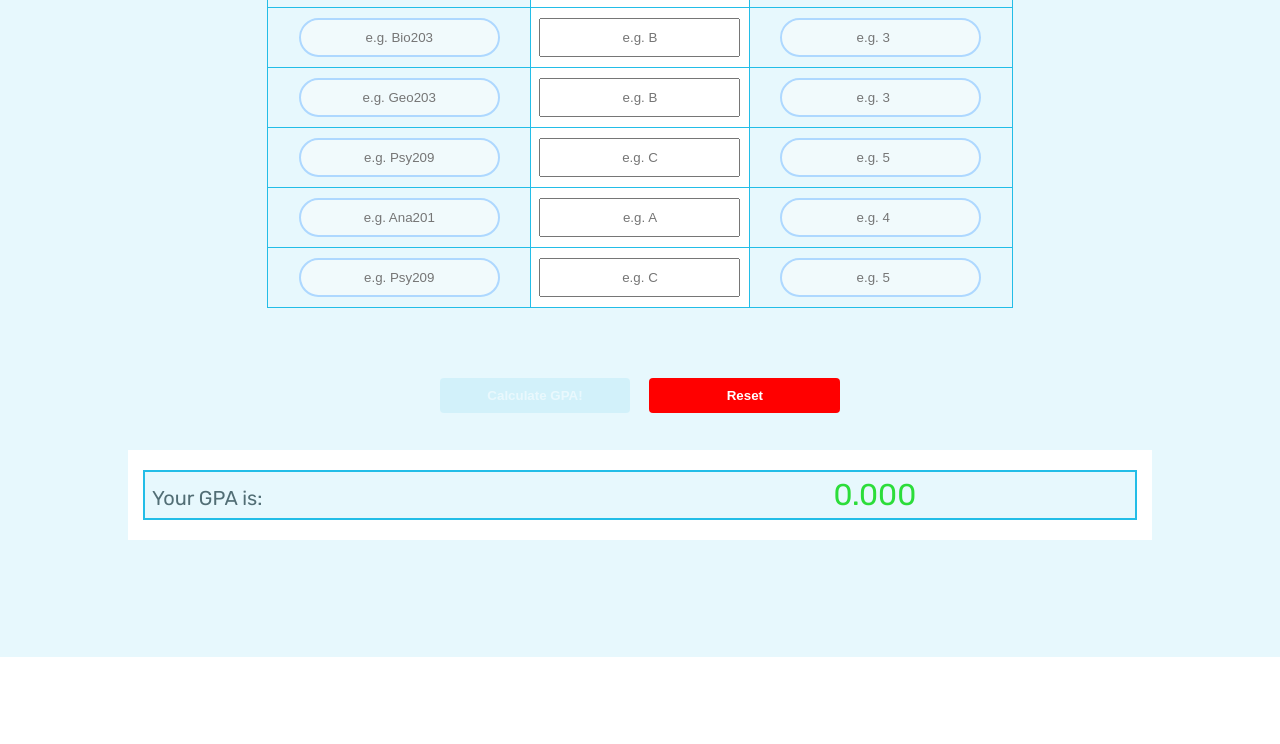
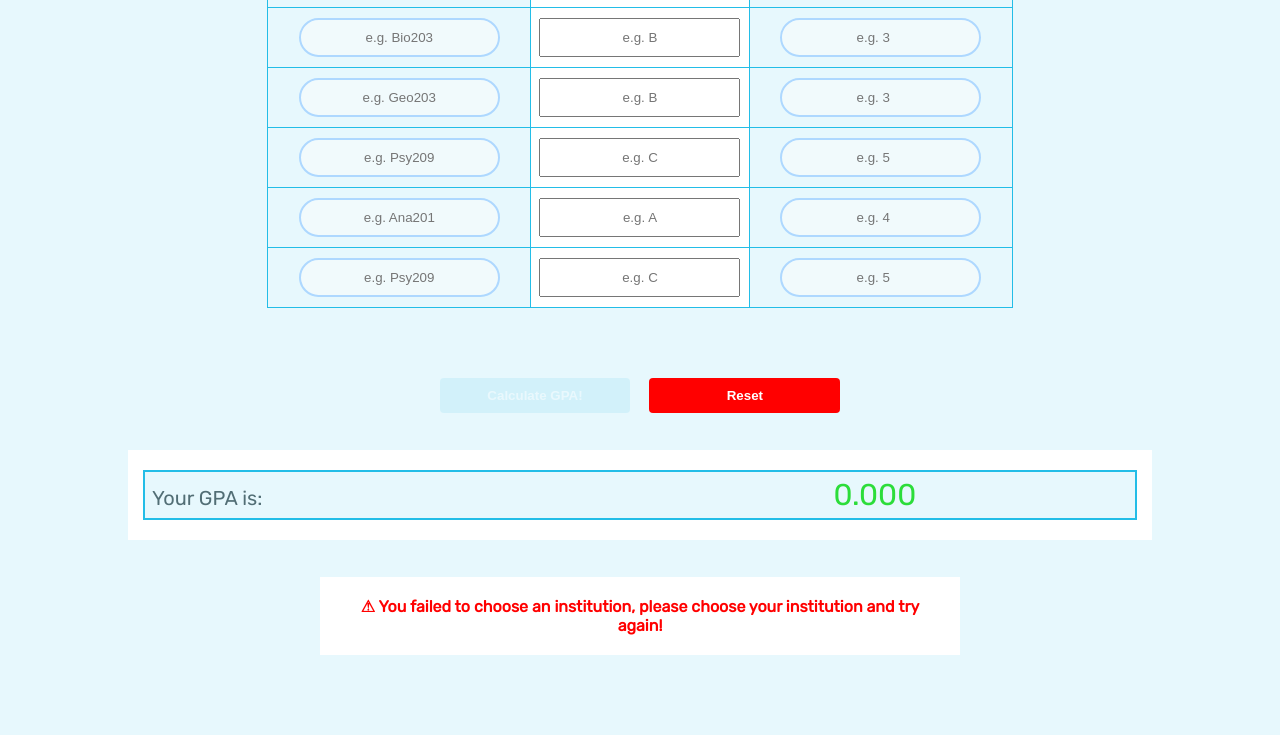
Before and after one commit to peterkariola/GPA-Calculator, a plain HTML site: page index.html in a window 1280 px wide. Both pictures are taken after typing "Sample", "Sample", "Sample", "5", "Sample", "Sample" into the empty fields and a click on the button "Calculate GPA!". Shown: the part 3275-4019 px from the top of the page. Drawn offline with Linux system fonts and the light colour scheme.

Commit message:
New Update

```diff
--- a/index.html
+++ b/index.html
@@ -203,7 +203,7 @@
            <option value="second=-semester">2nd Semester</option>
        </select>
        <select name="institution" class="form-gpa-calc institution-gpa-calc" id="">
-           <option value="">Choose Your Institution</option>
+           <option value="noschool">Choose Your Institution</option>
            <option value="oau">OAU (Obafemi Awolowo University)</option>
            <option value="uniosun">Uniosun</option>
            <option value="eksu">EKSU (Ekiti State University)</option>
@@ -365,6 +365,9 @@
            <p class="see-your-gpa">Your GPA is:  <span class="gpa">0</span></p>
        </div>
     </div>
+    <div class="error-log" style="display: none;">⚠ You failed to choose an institution, please choose
+        your institution and try again!
+   </div>
     </section>
     <section class="goals">
         <h2 class="h2 section-divider-title">Getting Higher CGPA is <span class="break-title">THE KEY</span></h2>
--- a/script.js
+++ b/script.js
@@ -18,6 +18,7 @@
         let GpaInfoSelect = document.querySelector('.display-info-gpa-select')
         let uniTypeInfo = document.querySelector('.uni-type-info')
         let GradeScaleInfo= document.querySelector('.grade-scale')
+        let errorLog= document.querySelector('.error-log')
         let gradeFullScaleInfo = document.querySelector('.grade-full-info')
         let totalSum = 0;
         let totalCourseUnit = 0;
@@ -176,7 +177,11 @@
         btnCalcGpa.addEventListener('click', function(event){
             event.preventDefault();
             console.log(institution.options[institution.selectedIndex].value)
+            if(institution.options[institution.selectedIndex].value === 'noschool'){
+                console.log('You entered the wrong school my Oga')
+                errorLog.style.display = 'block'
 
+            }
             //  GPA Clculation of Instituions with 5.0 grading SYstem
 
              if (uniFivePointZero()){
@@ -395,6 +400,7 @@
         btnCalcGpa.style.opacity='1'
         btnReset.disabled = true;
         btnReset.style.opacity='0.1'
+        errorLog.style.display = 'none'
         })
 
         // Modal Close for popups
--- a/style.css
+++ b/style.css
@@ -620,6 +620,16 @@ footer{
     color: inherit;
     text-decoration: none;
 }
+
+.error-log{
+    background-color: white;
+    padding: 20px;
+    color: red;
+    text-align: center;
+    width: 50%;
+    margin: 0 auto;
+    font-weight: 700;
+}
 /* Mobile & Tablet Views*/
 @media only screen and (max-width: 1298px){
 h1{
@@ -818,9 +828,8 @@ left:120px
 
 .info-guide-alert-texts, .gpa-success-alert-texts {
 padding: 30px;
-width: 55%;
 margin: 0 auto;
-width: 56%;
+width: 95%;
 border-radius: 21px 21px 21px 21px;
 }
 /* .gpa-success-alert-texts{
@@ -937,7 +946,7 @@ width: 100%;
     }
 }
 
-@media only screen and (max-width: 420px){
+    @media only screen and (max-width: 400px){
     .gpa-form{
         grid-template-columns: 93px 87px;
         column-gap: 17px;
@@ -948,8 +957,18 @@ width: 100%;
     }
 }
 
+    @media only screen and (max-width: 373px){
+    .gpa-form{
+        grid-template-columns:  125px 125px;
+        column-gap: 17px;
+    }
+    }
+
 @media only screen and (max-width: 294px){
 svg.svg-learn-more {
     left: 74%;
 }
+.gpa-success-alert-texts {
+    height: 150%;
 }
+}
```
